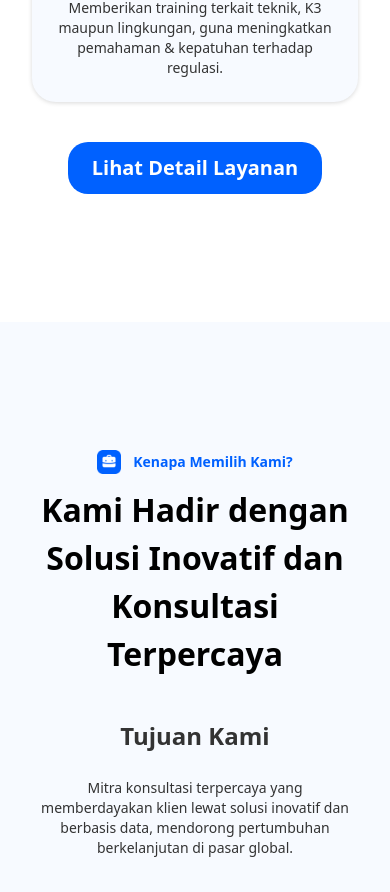
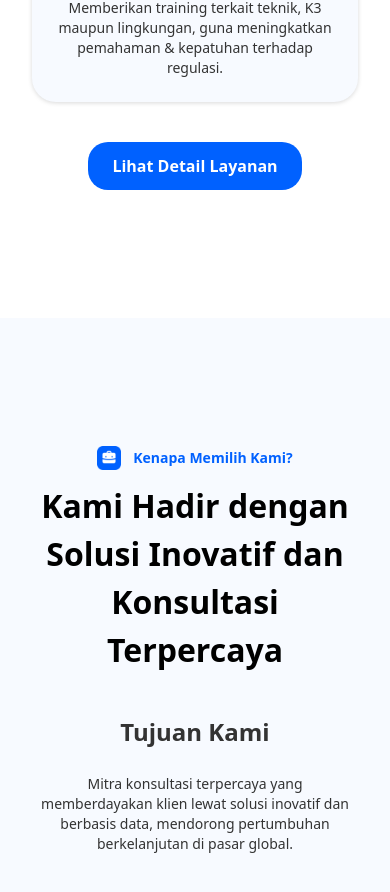
Before and after one commit to kksinergi/kksinergi, a Next.js app: page / in a window 390 px wide. Shown: the part 4175-5067 px from the top of the page. Built offline with nearby package versions, Linux system fonts and the light colour scheme; grey boxes are pictures that could not be loaded.

Commit message:
add section service & whyme

```diff
--- a/app/shared/home/serviceSection.tsx
+++ b/app/shared/home/serviceSection.tsx
@@ -51,7 +51,7 @@ export default function ServiceSection() {
           ))}
         </div>
         <div className="flex items-center justify-center w-full h-full">
-          <button className="bg-(--color-primary) text-white text-xl text-center py-3 px-6 rounded-[20px] font-bold hover:bg-(--color-primary) hover:opacity-80">Lihat Detail Layanan</button>
+          <button className="bg-(--color-primary) text-white text-base sm:text-xl text-center py-3 px-6 rounded-[20px] font-bold hover:bg-(--color-primary) hover:opacity-80">Lihat Detail Layanan</button>
         </div>
       </div>
     </section>
```
